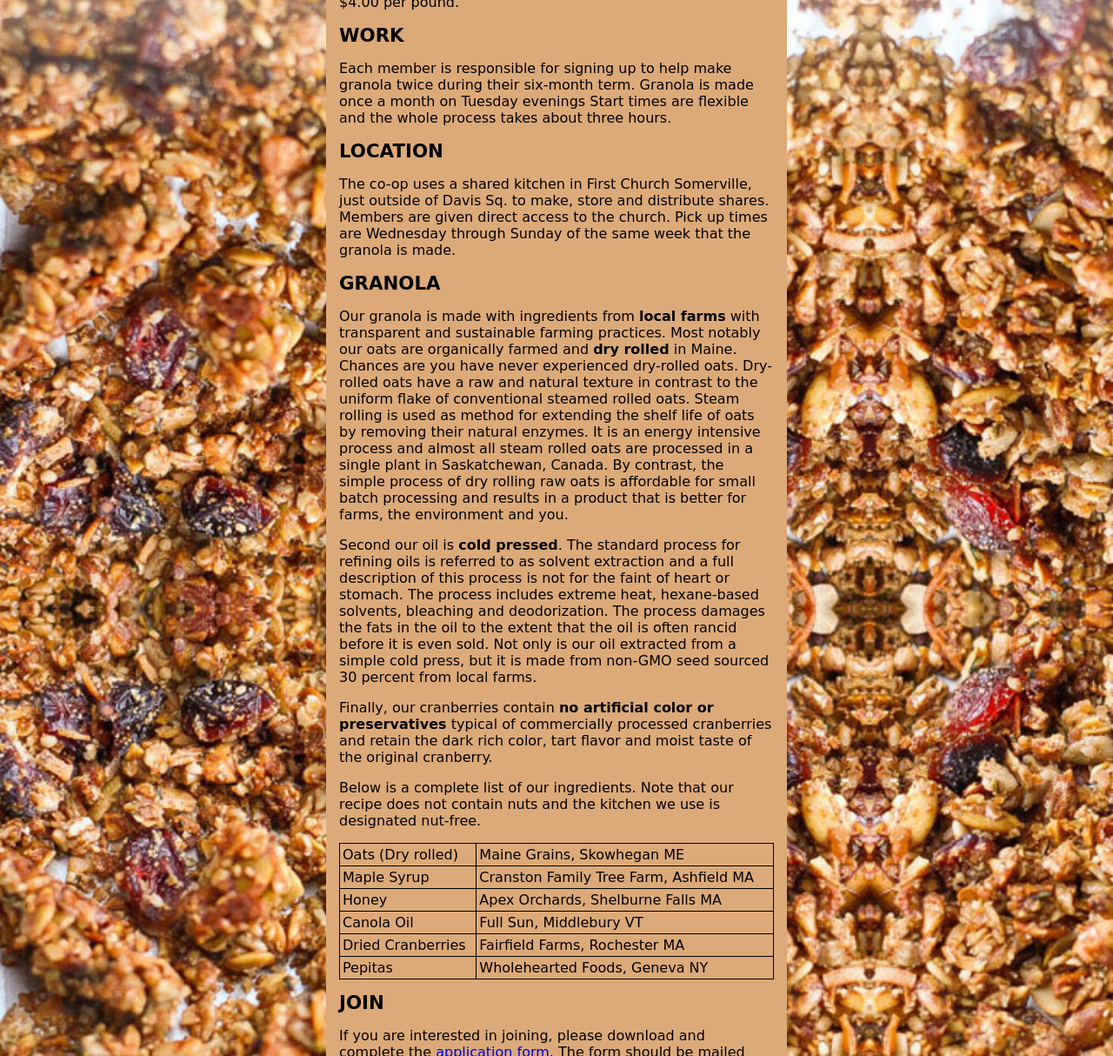
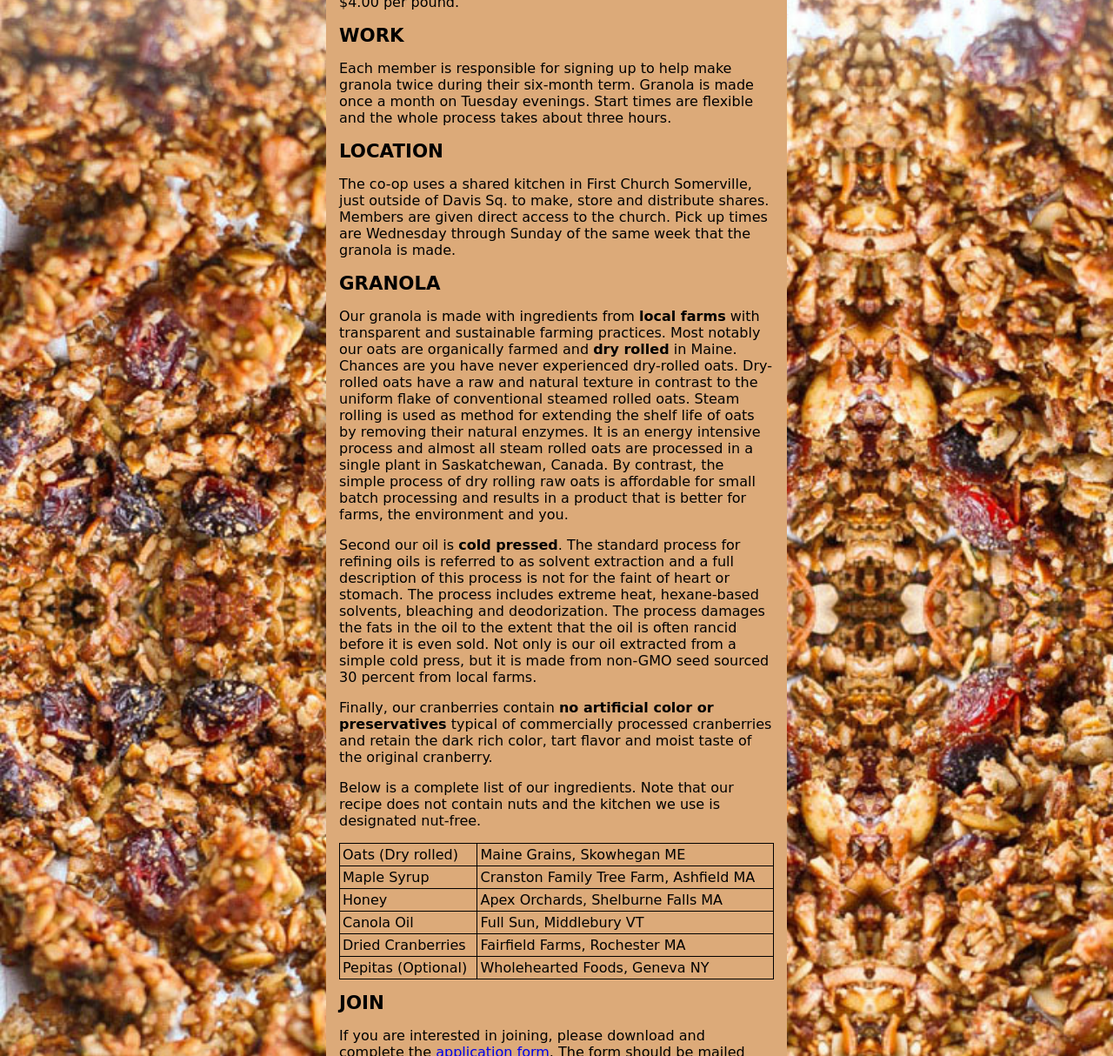
Before and after one commit to somervillegranolamakingcoop/somervillegranolamakingcoop.github.io, a Jekyll site: the page built from index.html, in a window 1280 px wide. Shown: the part 384-1598 px from the top of the page at 87% size. Built offline with Jekyll 4.4.1, drawn with Linux system fonts in a browser that asks for light colours.

Commit message:
Gramtical changes and added optional for pepitas Chaged author

```diff
--- a/index.html
+++ b/index.html
@@ -18,7 +18,7 @@ This works out to $4.00 per pound.</p>
 <h1>WORK</h1>
 
 <p>Each member is responsible for signing up to help make granola twice during
-their six-month term. Granola is made once a month on Tuesday evenings  Start
+their six-month term. Granola is made once a month on Tuesday evenings.  Start
 times are flexible and the whole process takes about three hours.<p>
 
 <h1>LOCATION</h1>
@@ -79,7 +79,7 @@ contain nuts and the kitchen we use is designated nut-free.</p>
     <td>Fairfield Farms, Rochester MA</td>
   </tr>
   <tr>
-	  <td>Pepitas</td>
+	  <td>Pepitas (Optional)</td>
 	  <td>Wholehearted Foods, Geneva NY</td>
   </tr>
 
```
